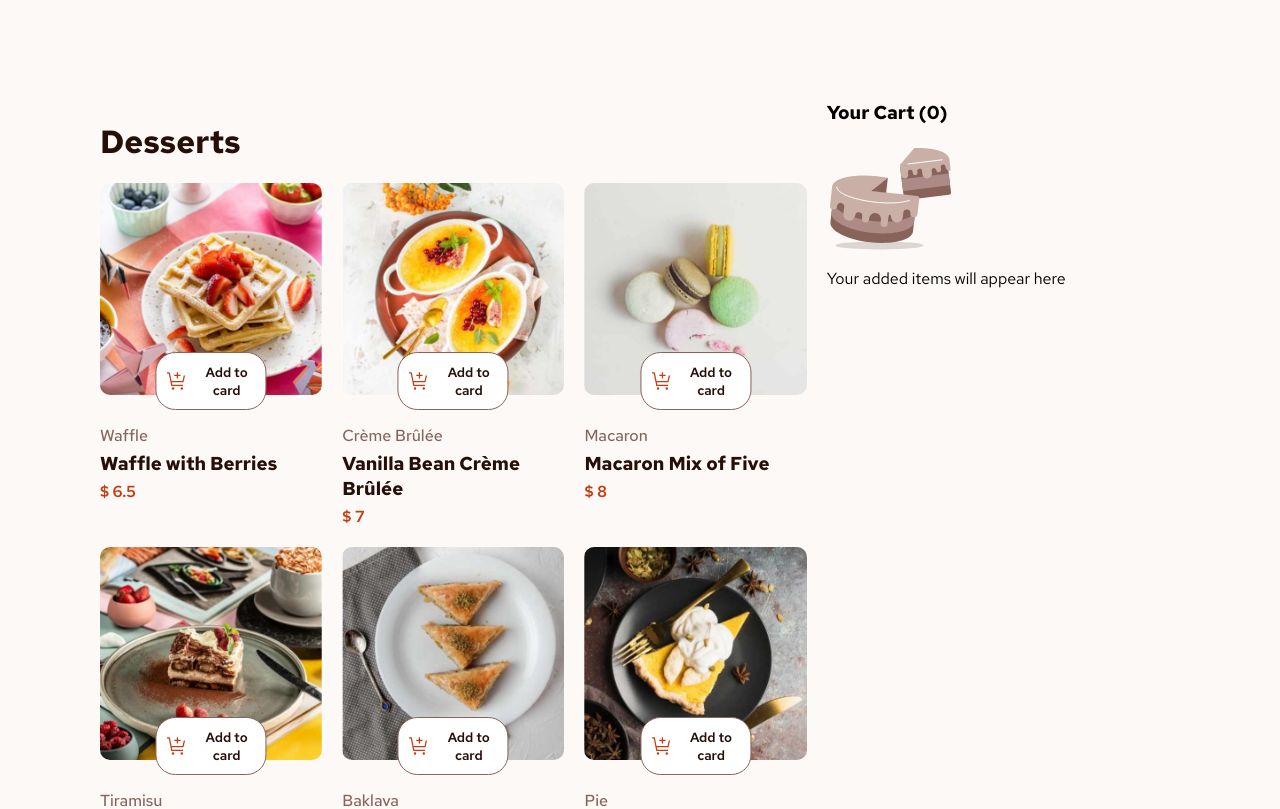
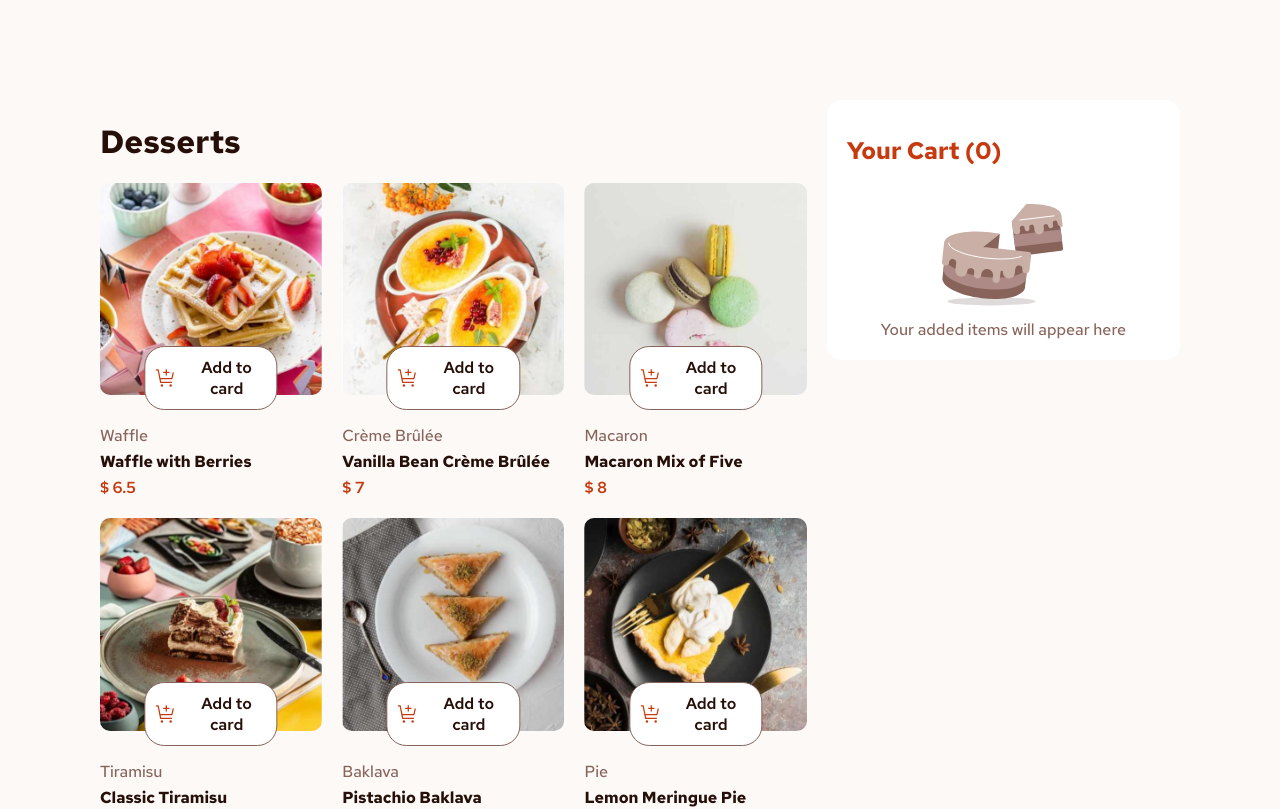
Before and after one commit to LeandroCalcabrini/carrito, a React (Vite) app: page / in a window 1280 px wide. Shown: the top 809 px of the page. Built offline with nearby package versions, Linux system fonts and the light colour scheme.

Commit message:
agregado de estilos del sector carrito

```diff
--- a/src/App.css
+++ b/src/App.css
@@ -18,10 +18,13 @@
     padding: 0;
     box-sizing: border-box;
     font-family: "Red Hat Text", sans-serif;
+    font-size: 16px;
 }
 
 body{
     height: 100vh;
+    max-width: 1440px;
+    margin: 0 auto;
     background-color: var(--Rose-50);
 }
 
--- a/src/App.jsx
+++ b/src/App.jsx
@@ -6,6 +6,8 @@ import Carrito from './components/carrito/carrito'
 function App() {
   const [productos,setProductos] = useState([]);
   const [carrito,setCarrito] = useState([]);
+  const [pedidoConfirmado, setPedidoConfirmado] = useState([]);
+
 
   const agregarProductoAlCarrito = (producto) => {
           setCarrito([...carrito,{...producto, cantidad :1}]);
@@ -38,6 +40,12 @@ function App() {
     return carrito.reduce((total,producto) => total + producto.cantidad, 0)
   }
 
+  const confirmarPedido = () => {
+    if (carrito.length > 0){
+      setPedidoConfirmado([carrito])
+    }
+  }
+
 
 
   useEffect(()=> {
@@ -62,6 +70,7 @@ function App() {
     eliminarProducto={eliminarProducto}
     calcularTotal={calcularTotal}
     cantidadCarrito={cantidadCarrito}
+    confirmarPedido={confirmarPedido}
     />
     </main>
   )
--- a/src/components/carrito/carrito.css
+++ b/src/components/carrito/carrito.css
@@ -1,13 +1,34 @@
+.carrito{
+    background: white;
+    border-radius: 15px;
+    padding: 20px;
+}
+
 .carrito-title{
     margin-bottom: 10px;
+    color: var(--Red);
+    font-size: 1.5rem;
+    padding: 15px 0;
+}
+
+.emptyimg-container{
+    display: grid;
+    place-content: center;
+}
+
+.text-vacio{
+    text-align: center;
+    color: var(--Rose-500);
+    font-weight: 500;
 }
 
 .carrito-item{
     display: flex;
     align-items: center;
     justify-content: space-between;
-    border-bottom: solid 1px;
+    border-bottom: solid 1px var(--Rose-100);
 }
+
 
 .carrito-item-number{
     display: flex;
@@ -22,14 +43,76 @@
     padding: 10px 0;
 }
 
+.carrito-nombre{
+    color: var(--Rose-900);
+    font-weight: 600;
+}
+
+
+.carrito-cantidad{
+color: var(--Red);
+font-weight: 600;
+}
+
+.carrito-precio{
+color: var(--Rose-300);
+font-weight: 600;
+}
+
+.carrito-subtotal{
+ color: var(--Rose-500);
+ font-weight: 600;
+}
+
+
+
+
 .img-borrar{
-    width: 15px;
-    height: 15px;
-    border: solid 1px;
+    width: 17px;
+    height: 17px;
+    border: solid 1px var(--Rose-300);
     border-radius: 999%;
     cursor: pointer;
+    padding: 2px;
+}
+.neutral-container{
+    display: flex;
+    align-items: center;
+    justify-content: center;
+    gap: 12px;
+    padding: 15px 30px;
+    background-color: var(--Rose-50);
+    border-radius: 15px;
+}
+
+.neutral-span{
+    color: var(--Rose-900);
+    font-weight: 700;
+}
+.total-container{
+    display: flex;
+    justify-content: space-between;
+    align-items: center;
+    padding: 15px 0;
+}
+
+.precio-total{
+    color: var(--Rose-900);
+    font-weight: 700;
+    font-size: 20px;
 }
 
 .btn-confirm{
     cursor: pointer;
+    background-color: var(--Red);
+    color: white;
+    width: 100%;
+    border-radius: 15px;
+    padding: 15px;
+    border: none;
+    margin-top: 15px;
 }
+
+.btn-confirm:hover{
+    background-color: brown;
+}
--- a/src/components/carrito/carrito.jsx
+++ b/src/components/carrito/carrito.jsx
@@ -1,18 +1,24 @@
 import emptyCart from '../../images/illustration-empty-cart.svg'
 import '../carrito/carrito.css'
 import iconRemove from '../../images/icon-remove-item.svg'
+import iconCarcon from '../../images/icon-carbon-neutral.svg'
 
-const Carrito = ({carrito,eliminarProducto,calcularTotal,cantidadCarrito}) => {
+const Carrito = ({carrito, eliminarProducto, calcularTotal, cantidadCarrito, confirmarPedido}) => {
 
 
     return(
-        <section className="carrito">
+        <section className="carrito-container">
+            <div className='carrito'>
             <h3 className='carrito-title'>Your Cart ({cantidadCarrito()})</h3>
             <div className="carrito-container">
                 {carrito.length === 0
                 ? <div>
-                    <img src={emptyCart} alt="" />
-                    <p>Your added items will appear here</p>
+                    <div className='emptyimg-container'>
+                    <img src={emptyCart} alt="imagen de una torta" />
+
+                    </div>
+
+                    <p className='text-vacio'>Your added items will appear here</p>
 
                 </div>
                 : <div>
@@ -21,11 +27,11 @@ const Carrito = ({carrito,eliminarProducto,calcularTotal,cantidadCarrito}) => {
                         key={productoCarrito.id}
                         className='carrito-item'>
                             <div className='carrito-item-description'>
-                            <span>{productoCarrito.name}</span>
+                            <span className='carrito-nombre'>{productoCarrito.name}</span>
                             <div className='carrito-item-number'>
-                                <span>{productoCarrito.cantidad}x</span>
-                                <span>@ ${productoCarrito.price}</span>
-                                <span>${productoCarrito.price * productoCarrito.cantidad}</span>
+                                <span className='carrito-cantidad'>{productoCarrito.cantidad}x</span>
+                                <span className='carrito-precio'>@ ${productoCarrito.price}</span>
+                                <span className='carrito-subtotal'>${productoCarrito.price * productoCarrito.cantidad}</span>
                             </div>
                             </div>
                             <div>
@@ -37,17 +43,23 @@ const Carrito = ({carrito,eliminarProducto,calcularTotal,cantidadCarrito}) => {
                             </div>
                         </div>
                     ))}
-                    <span>Orden total: ${calcularTotal()}</span>
-                    <div>
-                        <img src="" alt="" />
-                        <p>This is a <span>carbon-neutral</span> delivery</p>
+                    <div className='total-container'>
+                        <p>Orden total</p>
+                        <span className='precio-total'>${calcularTotal()}</span>
                     </div>
-                    <button className='btn-confirm'>Confirm Orden</button>
+
+                    <div className='neutral-container'>
+                        <img src={iconCarcon} alt="icono de un arbol" />
+                        <p>This is a <span className='neutral-span'>carbon-neutral</span> delivery</p>
+                    </div>
+                    <button
+                    className='btn-confirm'
+                    onClick={()=>confirmarPedido()}>Confirm Orden</button>
                 </div>
                 }
 
             </div>
-
+            </div>
         </section>
 
     )
--- a/src/components/mostrarProductos/mostrarProductos.css
+++ b/src/components/mostrarProductos/mostrarProductos.css
@@ -42,7 +42,11 @@
     gap: 10px;
     color: var(--Rose-900);
     font-weight: 600;
-    width: 50%;
+    width: 60%;
+}
+
+.card-button:hover{
+    color: var(--Red);
 }
 
 .card-container-text{
@@ -57,11 +61,11 @@
     bottom: -10px;
     left: 50%;
     transform: translateX(-50%);
-    border-radius: 15px;
-    border: solid 1px orange;
+    border-radius: 20px;
+    border: solid 1px var(--Red);
     background: var(--Red);
     color: white;
-    width: 50%;
+    width: 60%;
     height: 42px;
     display: flex;
     justify-content: space-between;
@@ -82,6 +86,11 @@
     background-color: var(--Red);
 }
 
+.btn-cantidad:hover{
+    background-color: white;
+    color: var(--Red);
+}
+
 .producto-nombre{
     color: var(--Rose-900);
     font-weight: 700;
```
Also changed, not shown: src/components/confirmacionPedido/ConfirmacionPedido.jsx (added, +9 -0 lines), src/images/icon-carbon-neutral.svg (added).
